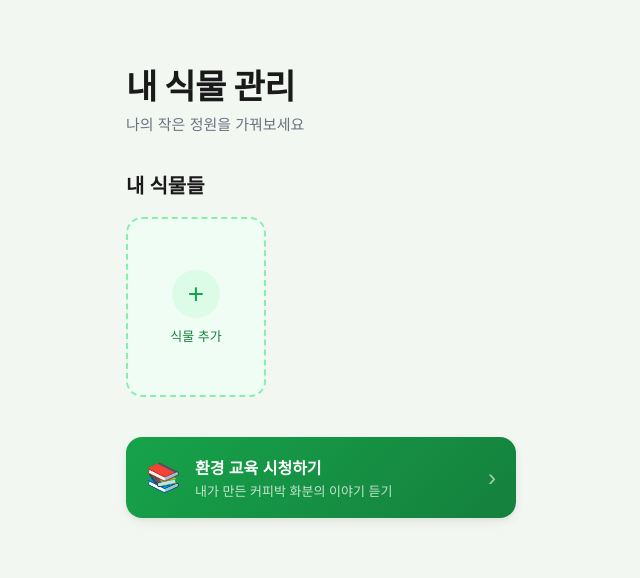
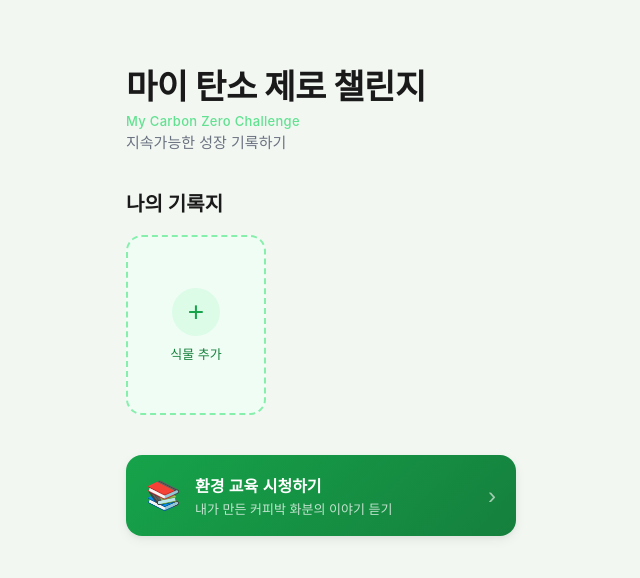
Before and after one commit to wis5465-ui/ESG-, a website: page index.html in a window 1280 px wide. Shown: the whole page, without its empty margins (319-959 px from the left). Drawn offline with nearby package versions, Linux system fonts and the light colour scheme; no server answers.

Commit message:
메인 타이틀/부제목/섹션명 변경

```diff
--- a/index.html
+++ b/index.html
@@ -3,7 +3,7 @@
 <head>
 <meta charset="UTF-8">
 <meta name="viewport" content="width=device-width, initial-scale=1.0, maximum-scale=1.0, user-scalable=no">
-<title>내 식물 관리</title>
+<title>마이 탄소 제로 챌린지</title>
 <link rel="stylesheet" href="style.css">
 <link href="https://fonts.googleapis.com/css2?family=Noto+Sans+KR:wght@300;400;500;600;700&display=swap" rel="stylesheet">
 <script src="https://cdn.jsdelivr.net/npm/@supabase/supabase-js@2"></script>
@@ -14,12 +14,13 @@
 <div id="view-main" class="view active">
   <div class="view-inner">
     <div class="title-display">
-      <h1>내 식물 관리</h1>
-      <p class="subtitle">나의 작은 정원을 가꿔보세요</p>
+      <h1>마이 탄소 제로 챌린지</h1>
+      <p class="subtitle-en">My Carbon Zero Challenge</p>
+      <p class="subtitle">지속가능한 성장 기록하기</p>
     </div>
 
     <div class="my-plants-section">
-      <h2 class="section-label">내 식물들</h2>
+      <h2 class="section-label">나의 기록지</h2>
       <div id="plants-container" class="plants-scroll">
         <!-- 식물 카드들이 여기에 추가됨 -->
         <button id="add-plant-btn" class="plant-card add-card" onclick="handleAddPlant()">
--- a/style.css
+++ b/style.css
@@ -102,10 +102,19 @@ body {
   color: var(--text-primary);
 }
 
+.subtitle-en {
+  font-size: 13px;
+  color: var(--green-400, #4ade80);
+  margin-top: 4px;
+  font-weight: 500;
+  letter-spacing: 0.3px;
+  opacity: 0.85;
+}
+
 .subtitle {
   font-size: 15px;
   color: var(--text-secondary);
-  margin-top: 4px;
+  margin-top: 2px;
   font-weight: 400;
 }
 
```
